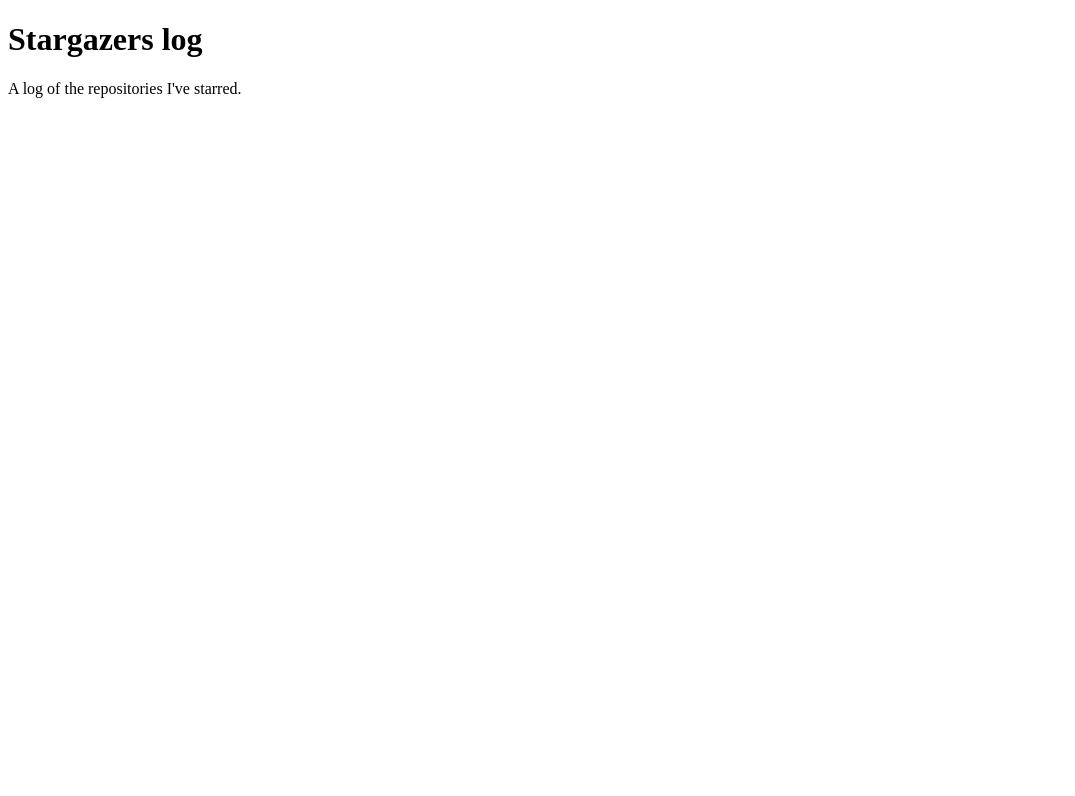
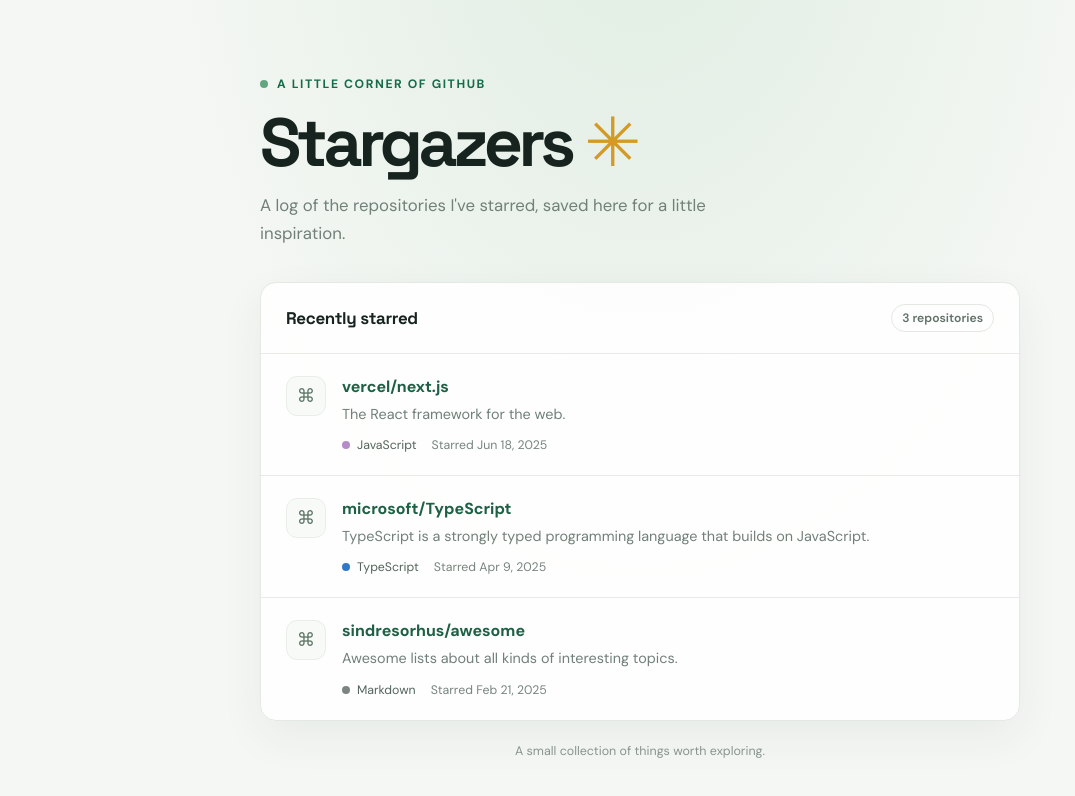
Before and after one commit to gyozoSipocz/stargazers-log, a plain HTML site: page index.html in a window 1280 px wide. Shown: the whole page, without its empty margins (0-1075 px from the left). Drawn offline with Linux system fonts and the light colour scheme.

Commit message:
Add starred repositories list

```diff
--- /dev/null
+++ b/events.json
@@ -0,0 +1,28 @@
+{
+  "events": [
+    {
+      "type": "starred",
+      "repository": "vercel/next.js",
+      "url": "https://github.com/vercel/next.js",
+      "description": "The React framework for the web.",
+      "language": "JavaScript",
+      "created_at": "2025-06-18T14:32:00Z"
+    },
+    {
+      "type": "starred",
+      "repository": "microsoft/TypeScript",
+      "url": "https://github.com/microsoft/TypeScript",
+      "description": "TypeScript is a strongly typed programming language that builds on JavaScript.",
+      "language": "TypeScript",
+      "created_at": "2025-04-09T09:15:00Z"
+    },
+    {
+      "type": "starred",
+      "repository": "sindresorhus/awesome",
+      "url": "https://github.com/sindresorhus/awesome",
+      "description": "Awesome lists about all kinds of interesting topics.",
+      "language": "Markdown",
+      "created_at": "2025-02-21T17:48:00Z"
+    }
+  ]
+}
--- a/index.html
+++ b/index.html
@@ -2,10 +2,30 @@
 <html lang="en">
   <head>
     <meta charset="utf-8">
+    <meta name="viewport" content="width=device-width, initial-scale=1">
+    <meta name="description" content="A personal log of starred GitHub repositories.">
     <title>Stargazers log</title>
+    <link rel="stylesheet" href="style.css">
+    <script src="script.js" defer></script>
   </head>
   <body>
-    <h1>Stargazers log</h1>
-    <p>A log of the repositories I've starred.</p>
+    <main class="page-shell">
+      <header class="site-header">
+        <p class="eyebrow">A little corner of GitHub</p>
+        <h1>Stargazers <span class="star-icon" aria-hidden="true">✳</span></h1>
+        <p class="intro">A log of the repositories I've starred, saved here for a little inspiration.</p>
+      </header>
+
+      <section class="list-panel" aria-labelledby="list-title">
+        <div class="list-heading">
+          <h2 id="list-title">Recently starred</h2>
+          <span id="repository-count" aria-live="polite">Loading…</span>
+        </div>
+        <ul id="repository-list" class="repository-list"></ul>
+        <p id="status-message" class="status-message" role="status">Loading starred repositories…</p>
+      </section>
+
+      <footer class="site-footer">A small collection of things worth exploring.</footer>
+    </main>
   </body>
 </html>
--- /dev/null
+++ b/script.js
@@ -0,0 +1,86 @@
+const repositoryList = document.querySelector('#repository-list');
+const repositoryCount = document.querySelector('#repository-count');
+const statusMessage = document.querySelector('#status-message');
+
+function formatDate(dateString) {
+  const date = new Date(dateString);
+
+  if (Number.isNaN(date.getTime())) {
+    return 'Date unavailable';
+  }
+
+  return new Intl.DateTimeFormat(undefined, {
+    year: 'numeric',
+    month: 'short',
+    day: 'numeric',
+  }).format(date);
+}
+
+function createRepositoryItem(event) {
+  const item = document.createElement('li');
+  item.className = 'repository-item';
+
+  const mark = document.createElement('span');
+  mark.className = 'repository-mark';
+  mark.setAttribute('aria-hidden', 'true');
+  mark.textContent = '⌘';
+
+  const details = document.createElement('div');
+  details.className = 'repository-details';
+
+  const link = document.createElement('a');
+  link.className = 'repository-name';
+  link.href = event.url;
+  link.target = '_blank';
+  link.rel = 'noreferrer';
+  link.textContent = event.repository;
+
+  const description = document.createElement('p');
+  description.className = 'repository-description';
+  description.textContent = event.description || 'No description provided.';
+
+  const meta = document.createElement('div');
+  meta.className = 'repository-meta';
+
+  if (event.language) {
+    const language = document.createElement('span');
+    language.className = 'language';
+    language.dataset.language = event.language;
+    language.textContent = event.language;
+    meta.append(language);
+  }
+
+  const date = document.createElement('time');
+  date.dateTime = event.created_at;
+  date.textContent = `Starred ${formatDate(event.created_at)}`;
+  meta.append(date);
+
+  details.append(link, description, meta);
+  item.append(mark, details);
+  return item;
+}
+
+async function loadRepositories() {
+  try {
+    const response = await fetch('./events.json');
+
+    if (!response.ok) {
+      throw new Error(`Request failed with status ${response.status}`);
+    }
+
+    const data = await response.json();
+    const events = Array.isArray(data.events) ? data.events : [];
+
+    repositoryList.replaceChildren(...events.map(createRepositoryItem));
+    repositoryCount.textContent = `${events.length} ${events.length === 1 ? 'repository' : 'repositories'}`;
+    statusMessage.hidden = events.length > 0;
+    statusMessage.textContent = events.length ? '' : 'No starred repositories to show yet.';
+  } catch (error) {
+    repositoryCount.textContent = 'Unavailable';
+    statusMessage.textContent = 'Could not load the starred repositories. Please try again later.';
+    statusMessage.hidden = false;
+    console.error('Unable to load events.json:', error);
+  }
+}
+
+loadRepositories();
--- /dev/null
+++ b/style.css
@@ -0,0 +1,239 @@
+@import url('https://fonts.googleapis.com/css2?family=DM+Sans:wght@400;500;600;700&family=Space+Grotesk:wght@500;600;700&display=swap');
+
+:root {
+  color-scheme: light;
+  font-family: 'DM Sans', sans-serif;
+  color: #17231f;
+  background: #f5f7f4;
+  font-synthesis: none;
+  text-rendering: optimizeLegibility;
+  -webkit-font-smoothing: antialiased;
+  -moz-osx-font-smoothing: grayscale;
+  font-optical-sizing: auto;
+  font-weight: 400;
+  --muted: #718078;
+  --green: #176b4b;
+  --line: #e6ebe6;
+}
+
+* {
+  box-sizing: border-box;
+}
+
+body {
+  min-width: 320px;
+  min-height: 100vh;
+  margin: 0;
+  background:
+    radial-gradient(ellipse at 50% -20%, rgba(198, 226, 205, 0.48), transparent 55%),
+    #f5f7f4;
+}
+
+.page-shell {
+  width: min(100% - 40px, 760px);
+  margin: 0 auto;
+  padding: 76px 0 64px;
+}
+
+.site-header {
+  margin-bottom: 34px;
+}
+
+.eyebrow {
+  display: flex;
+  align-items: center;
+  gap: 9px;
+  margin: 0 0 16px;
+  color: var(--green);
+  font-size: 0.76rem;
+  font-weight: 700;
+  letter-spacing: 0.13em;
+  text-transform: uppercase;
+}
+
+.eyebrow::before {
+  width: 8px;
+  height: 8px;
+  border-radius: 50%;
+  background: #60a77f;
+  content: '';
+}
+
+h1,
+h2,
+p {
+  margin-top: 0;
+}
+
+h1 {
+  margin-bottom: 12px;
+  font-family: 'Space Grotesk', sans-serif;
+  font-size: clamp(2.5rem, 8vw, 4.25rem);
+  letter-spacing: -0.065em;
+  line-height: 1.04;
+}
+
+.intro {
+  max-width: 470px;
+  margin-bottom: 0;
+  color: var(--muted);
+  font-size: 1.05rem;
+  line-height: 1.7;
+}
+
+.star-icon {
+  color: #d49a26;
+}
+
+.list-panel {
+  overflow: hidden;
+  border: 1px solid #e4e9e3;
+  border-radius: 16px;
+  background: rgba(255, 255, 255, 0.88);
+  box-shadow: 0 16px 45px rgba(24, 48, 34, 0.06);
+}
+
+.list-heading {
+  display: flex;
+  align-items: center;
+  justify-content: space-between;
+  gap: 16px;
+  padding: 21px 25px;
+  border-bottom: 1px solid var(--line);
+}
+
+.list-heading h2 {
+  margin: 0;
+  font-family: 'Space Grotesk', sans-serif;
+  font-size: 1.06rem;
+  letter-spacing: -0.02em;
+}
+
+#repository-count {
+  flex: none;
+  padding: 5px 10px;
+  border: 1px solid #e4e9e3;
+  border-radius: 999px;
+  color: #617168;
+  font-size: 0.76rem;
+  font-weight: 600;
+}
+
+.repository-list {
+  margin: 0;
+  padding: 0;
+  list-style: none;
+}
+
+.repository-item {
+  display: flex;
+  align-items: flex-start;
+  gap: 16px;
+  padding: 22px 25px;
+}
+
+.repository-item + .repository-item {
+  border-top: 1px solid var(--line);
+}
+
+.repository-mark {
+  display: grid;
+  width: 40px;
+  height: 40px;
+  flex: none;
+  place-items: center;
+  border: 1px solid #e9eee8;
+  border-radius: 11px;
+  background: #f7faf6;
+  color: #5c7566;
+  font-size: 1.15rem;
+}
+
+.repository-details {
+  min-width: 0;
+  flex: 1;
+}
+
+.repository-name {
+  color: #1d6044;
+  font-size: 1rem;
+  font-weight: 700;
+  text-decoration: none;
+  overflow-wrap: anywhere;
+}
+
+.repository-name:hover {
+  color: #0d4730;
+  text-decoration: underline;
+  text-underline-offset: 3px;
+}
+
+.repository-description {
+  margin: 6px 0 12px;
+  color: var(--muted);
+  font-size: 0.9rem;
+  line-height: 1.55;
+}
+
+.repository-meta {
+  display: flex;
+  flex-wrap: wrap;
+  align-items: center;
+  gap: 8px 15px;
+  color: #77847c;
+  font-size: 0.77rem;
+}
+
+.language {
+  display: inline-flex;
+  align-items: center;
+  gap: 7px;
+  color: #53645a;
+}
+
+.language::before {
+  width: 8px;
+  height: 8px;
+  border-radius: 50%;
+  background: #b58cc9;
+  content: '';
+}
+
+.language[data-language='TypeScript']::before {
+  background: #3178c6;
+}
+
+.language[data-language='Markdown']::before {
+  background: #7c8580;
+}
+
+.status-message {
+  margin: 0;
+  padding: 28px 25px;
+  color: var(--muted);
+  font-size: 0.9rem;
+}
+
+.status-message[hidden] {
+  display: none;
+}
+
+.site-footer {
+  margin-top: 22px;
+  color: #89948d;
+  font-size: 0.78rem;
+  text-align: center;
+}
+
+@media (max-width: 520px) {
+  .page-shell {
+    width: min(100% - 28px, 760px);
+    padding-top: 48px;
+  }
+
+  .list-heading,
+  .repository-item {
+    padding-right: 18px;
+    padding-left: 18px;
+  }
+}
```
